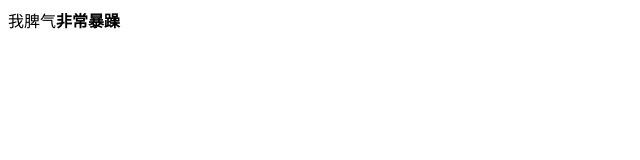
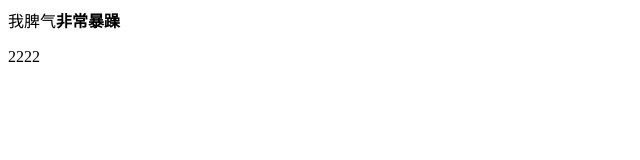
Before and after one commit to Caement/learning, a plain HTML site: page index.html in a window 1280 px wide. Shown: the full height of the page, 0-640 px from the left. Drawn offline with Linux system fonts and the light colour scheme.

Commit message:
这里也能改

```diff
--- a/index.html
+++ b/index.html
@@ -1 +1,2 @@
 <p>我脾气<strong>非常暴躁</strong></p>
+<p>2222<p>
```
